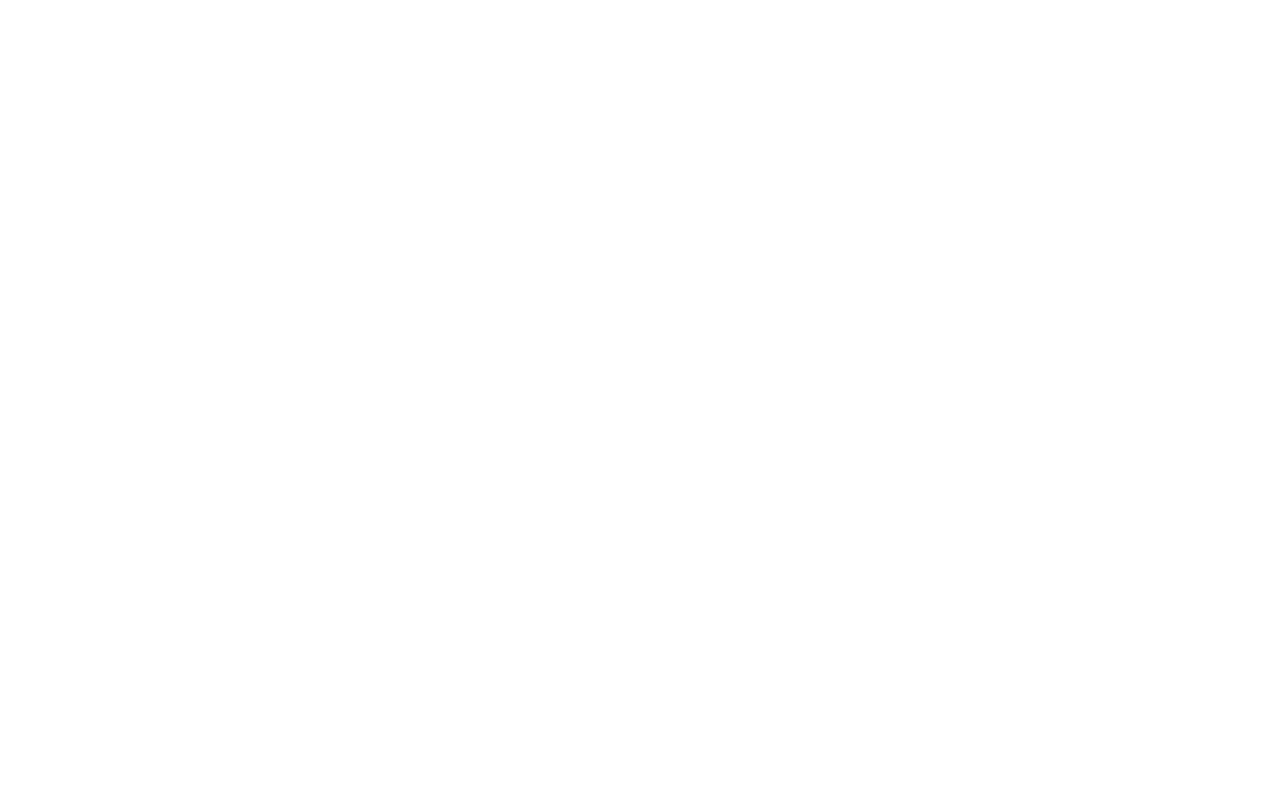
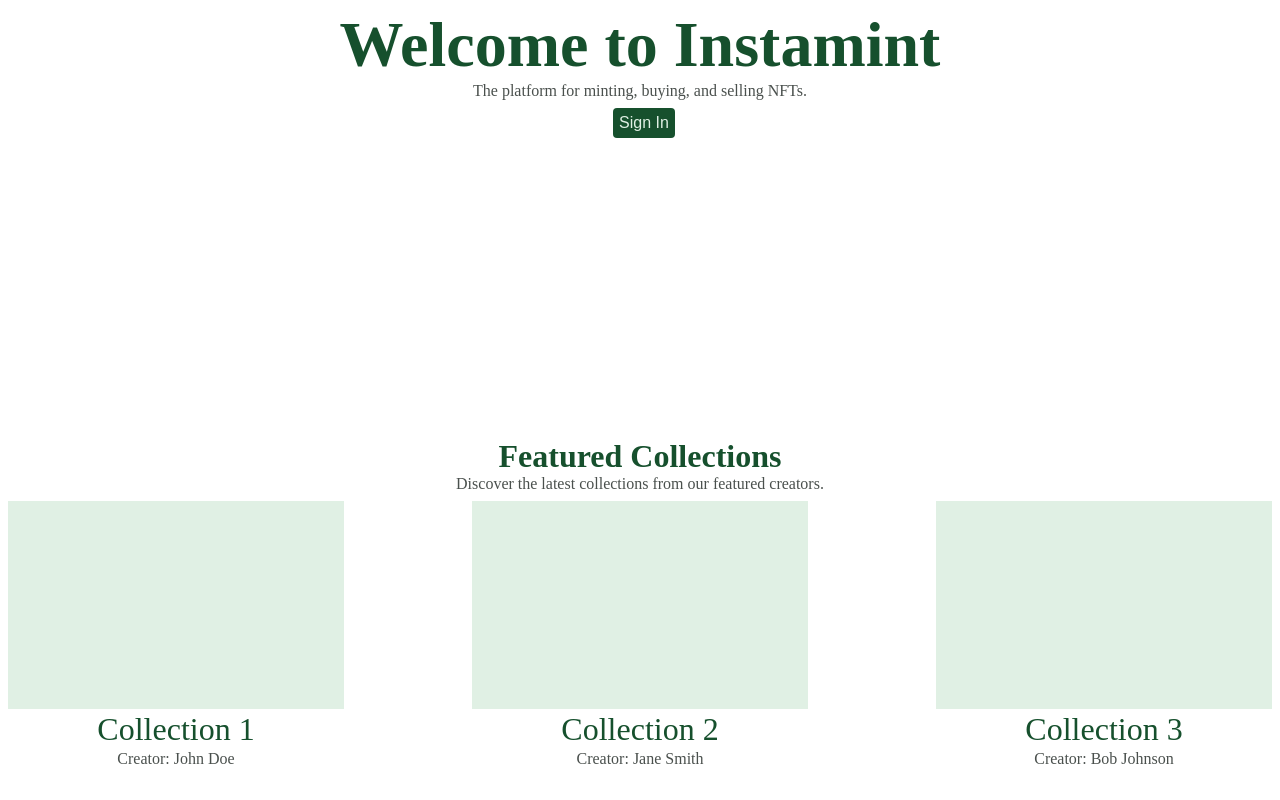
Before and after one commit to MateoB00/Instamint, a React (Vite) app in the folder front/: page / in a window 1280 px wide. Before the commit this address had no page. Shown: the top 800 px of the page. Built offline with nearby package versions, Linux system fonts and the light colour scheme.

Commit message:
feature/homepage & route creation for homepage

```diff
--- a/front/src/App.tsx
+++ b/front/src/App.tsx
@@ -1,5 +1,10 @@
-import { Routes } from 'react-router-dom';
+import { Routes, Route } from 'react-router-dom';
+import HomePage from './pages/HomePage';
 
 export default function App() {
-  return <Routes></Routes>;
+  return (
+    <Routes>
+      <Route path="/" element={<HomePage />} />
+    </Routes>
+  );
 }
--- /dev/null
+++ b/front/src/components/ComponentHomePage.tsx
@@ -0,0 +1,35 @@
+import React from 'react';
+interface Item {
+  name: string;
+  details: string;
+}
+
+interface ComponentHomePageProps {
+  title: string;
+  subtitle: string;
+  items: Item[];
+}
+
+const ComponentHomePage: React.FC<ComponentHomePageProps> = ({
+  title,
+  subtitle,
+  items,
+}: ComponentHomePageProps) => (
+  <div className="componenthomepage">
+    <h1>{title}</h1>
+    <p>{subtitle}</p>
+    <div className="componenthomepage-container">
+      {items.map((item, index) => (
+        <div className="componenthomepage-item" key={index}>
+          <div className="componenthomepage-box">
+            {/* Content of collection user & picture of creator user */}
+          </div>
+          <h3>{item.name}</h3>
+          <p>{item.details}</p>
+        </div>
+      ))}
+    </div>
+  </div>
+);
+
+export default ComponentHomePage;
--- /dev/null
+++ b/front/src/components/ui/ButtonHomePage.tsx
@@ -0,0 +1,14 @@
+import React from 'react';
+interface ButtonHomePageProps {
+  onClick: () => void;
+}
+
+const ButtonHomePage: React.FC<ButtonHomePageProps> = ({
+  onClick,
+}: ButtonHomePageProps) => (
+  <div className="button-container">
+    <button onClick={onClick}>Sign In</button>
+  </div>
+);
+
+export default ButtonHomePage;
--- /dev/null
+++ b/front/src/pages/HomePage.tsx
@@ -0,0 +1,51 @@
+import React from 'react';
+import ButtonHomePage from '../components/ui/ButtonHomePage.tsx';
+import ComponentHomePage from '../components/ComponentHomePage.tsx';
+import '../scss/pages/HomePage.scss';
+import '../scss/components/ui/ButtonHomePage.scss';
+import '../scss/components/ComponentHomePage.scss';
+
+interface Collection {
+  name: string;
+  details: string;
+}
+
+const HomePage: React.FC = () => {
+  const collections: Collection[] = [
+    { name: 'Collection 1', details: 'Creator: John Doe' },
+    { name: 'Collection 2', details: 'Creator: Jane Smith' },
+    { name: 'Collection 3', details: 'Creator: Bob Johnson' },
+  ];
+
+  const creators: { name: string; details: string }[] = [
+    { name: 'John Doe', details: '1 000 Followers' },
+    { name: 'Jane Smith', details: '1 000 Followers' },
+    { name: 'Bob Johnson', details: '10 000 Followers' },
+  ];
+
+  const handleButtonClick = () => {
+    // Add your click handling logic here
+  };
+
+  return (
+    <div className="app-container">
+      <div className="title">
+        <h1>Welcome to Instamint</h1>
+        <p>The platform for minting, buying, and selling NFTs.</p>
+        <ButtonHomePage onClick={handleButtonClick} />
+      </div>
+      <ComponentHomePage
+        title="Featured Collections"
+        subtitle="Discover the latest collections from our featured creators."
+        items={collections}
+      />
+      <ComponentHomePage
+        title="Popular Creators"
+        subtitle="Discover the best creators on Instamint."
+        items={creators}
+      />
+    </div>
+  );
+};
+
+export default HomePage;
--- /dev/null
+++ b/front/src/scss/components/ComponentHomePage.scss
@@ -0,0 +1,48 @@
+@import '../main.scss';
+
+.componenthomepage {
+  margin-top: 36 * $defaultMargin;
+  font-size: $bodyFontSize;
+  font-weight: $titleFontWeight;
+  text-align: center;
+  color: $colorAccent1;
+  h1{
+    margin: 0;
+  }
+  h3{
+    margin: calc($defaultMargin / 4);
+    font-size: $titleFontSize;
+    font-weight: $bodyFontWeight;
+  }
+  p{
+    margin: 0;
+    text-align: center;
+    font-size: $bodyFontSize;
+    font-weight: $bodyFontWeight;
+    color: $colorNeutralDark;
+  }
+}
+
+.componenthomepage-container {
+  display: flex;
+  justify-content: space-between;
+  align-items: center;
+  margin: $defaultMargin;
+}
+
+.componenthomepage-item {
+  text-align: center;
+  display: flex;
+  flex-direction: column;
+  align-items: center;
+}
+
+.componenthomepage-box {
+  width: 21rem;
+  height: 13rem;
+  background-color: $colorNeutralLight;
+  text-align: center;
+ h3{
+  margin-top: calc($defaultMargin / 4);
+ }
+}
--- /dev/null
+++ b/front/src/scss/components/ui/ButtonHomePage.scss
@@ -0,0 +1,20 @@
+@import '../../main.scss';
+
+.button-container {
+    display: flex;
+    justify-content: center;
+    margin-left: 2 * $U;
+    button{
+        margin: $defaultMargin;
+        padding: $defaultPadding;
+        font-size: $bodyFontSize;
+        background-color: $colorAccent1;
+        color: $colorNeutralLight;
+        border: none;
+        border-radius: $U;
+        cursor: pointer;
+    }
+    button:hover {
+        background-color: darken($colorAccent1, 10%);
+    }
+}
--- /dev/null
+++ b/front/src/scss/pages/HomePage.scss
@@ -0,0 +1,20 @@
+@import '../main.scss';
+
+.title {
+    margin-top: calc($defaultMargin / 2);
+    padding: calc($defaultMargin / 2);
+    font-size: $titleFontSize;
+    font-weight: $titleFontWeight;
+    text-align: center;
+    color: $colorAccent1;
+    h1 {
+        margin: 0;
+    }
+    p {
+        margin: 0;
+        text-align: center;
+        font-size: $bodyFontSize;
+        font-weight: $bodyFontWeight;
+        color: $colorNeutralDark;
+    }
+}
```
